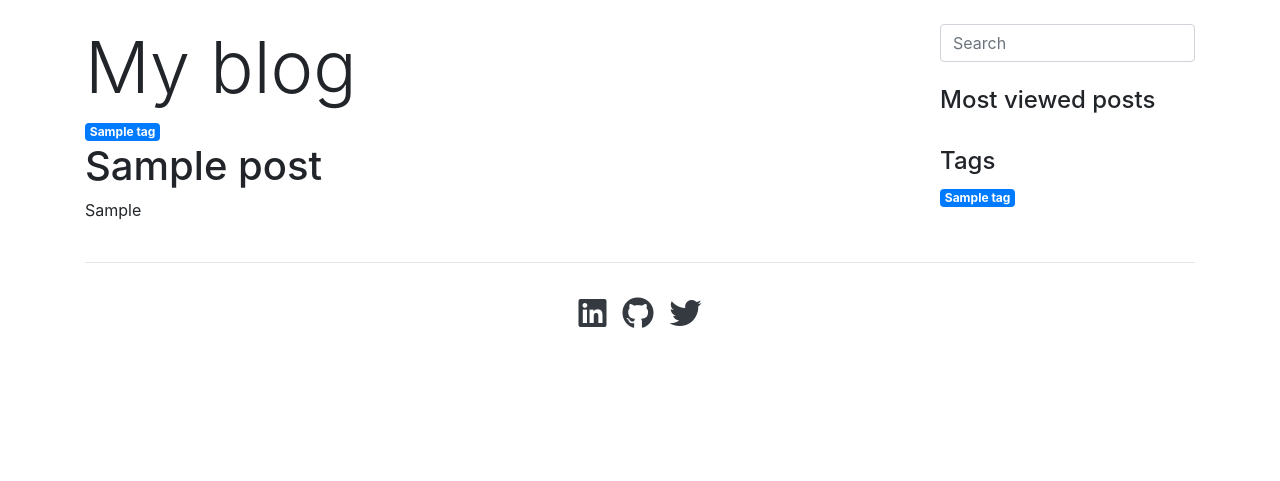
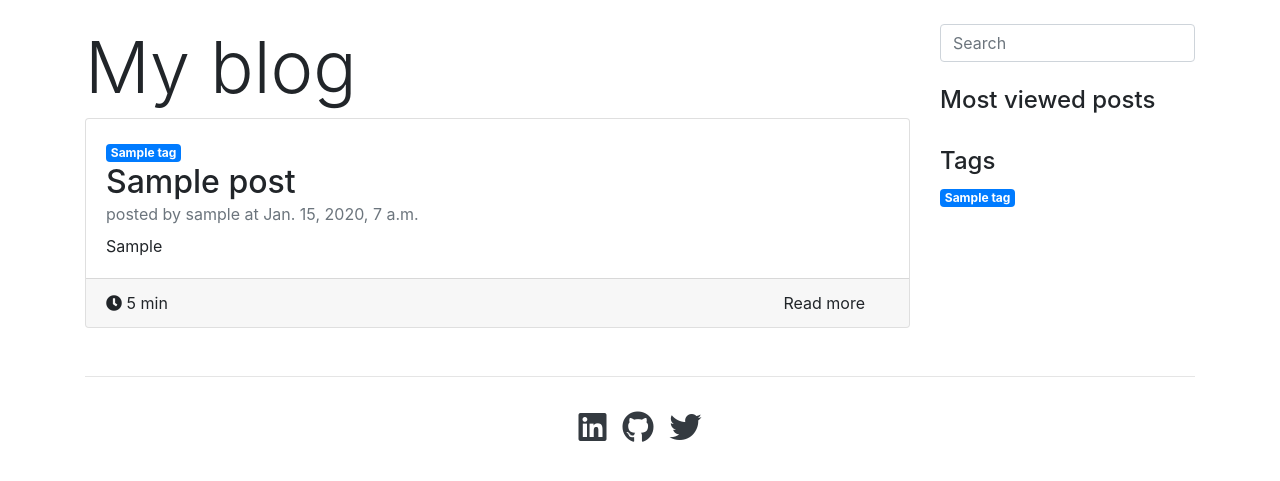
Before and after one commit to thalesbruno/thalesbruno.me, a Django app: page /blog/ in a window 1280 px wide. Shown: the part 64-545 px from the top of the page. Run offline with Django 3.2, Linux system fonts and the light colour scheme; tables that the repository leaves empty hold one stand-in row (values such as "Sample post"); some libraries are stand-ins or nearby versions.

Commit message:
update blog post display

```diff
--- a/templates/blog.html
+++ b/templates/blog.html
@@ -8,13 +8,29 @@
             <h1 class="display-3">My blog</h1>
             <!-- blog post -->
             {% for post in posts %}
-            <div class="row">
+            <div class="row mb-4">
                 <div class="col-12">
-                    {% for tag in post.tags.all %}
-                    <span class="badge badge-{{ tag.badge }}">{{ tag.title }}</span>
-                    {% endfor %}
-                    <h1>{{ post.title }}</h1>
-                    <p>{{ post.overview }}</p>
+                    <div class="card">
+                        <div class="card-body">
+                            {% for tag in post.tags.all %}
+                            <span class="badge badge-{{ tag.badge }}">{{ tag.title }}</span>
+                            {% endfor %}
+                            <h2 class="card-title mb-0">
+                                {{ post.title }}
+                            </h2>
+                            <span class="text-muted">posted by {{ post.author }} at {{ post.timestamp }}</span>
+                            <div class="card-text mt-2">
+                                {{ post.overview }}
+                            </div>
+                        </div>
+                        <div class="card-footer">
+                            <div class="row">
+                                <div class="col-2"><i class="fas fa-clock"></i> 5 min</div>
+                                <div class="col-8"></div>
+                                <div class="col-2">Read more</div>
+                            </div>
+                        </div>
+                    </div>
                 </div>
             </div>
             {% endfor %}
```
